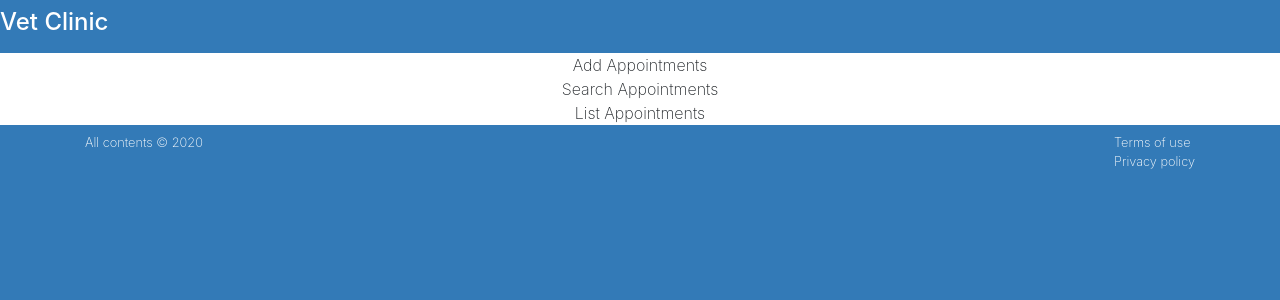
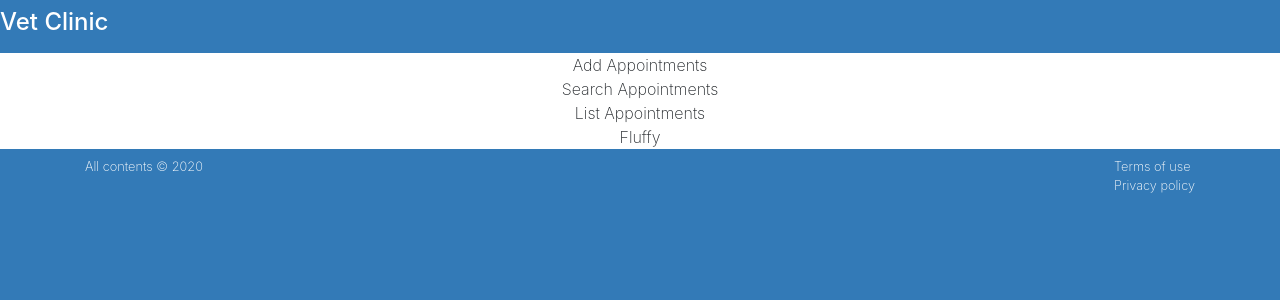
Before and after one commit to DimaBryuhanov/interface, a React (Create React App) app: page / in a window 1280 px wide. Shown: the top 300 px of the page. Built offline with nearby package versions, Linux system fonts and the light colour scheme.

Commit message:
added: constructor & state to the App

```diff
--- a/src/components/App.js
+++ b/src/components/App.js
@@ -4,6 +4,14 @@ import AddAppointments from './AddAppointments';
 import ListAppointments from './ListAppointments';
 import SearchAppointments from './SearchAppointments';
 class App extends React.Component{
+
+  constructor(){
+    super();
+    this.state = {
+      petName: 'Fluffy'
+    }
+  }
+
   render(){
     return (
       <div className="App">
@@ -15,6 +23,7 @@ class App extends React.Component{
                   <AddAppointments />
                   <SearchAppointments />
                   <ListAppointments />
+                  <div>{this.state.petName}</div>
                 </div>
               </div>
             </div>
```
